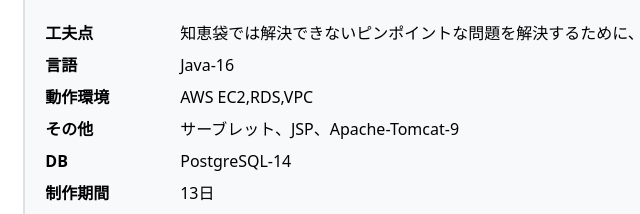
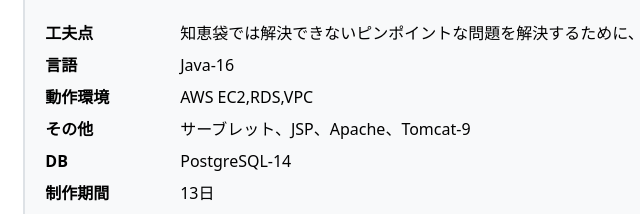
Before and after one commit to akihiko-fukuhara/portfolio, a plain HTML site: page index.html in a window 1280 px wide. Shown: the part 1386-1600 px from the top of the page, 194-834 px from the left. Drawn offline with nearby package versions, Linux system fonts and the light colour scheme.

Commit message:
修正_20240519

```diff
--- a/index.html
+++ b/index.html
@@ -146,7 +146,7 @@
                             </tr>
                             <tr>
                                 <th scope="row">その他</th>
-                                <td>サーブレット、JSP、Apache-Tomcat-9</td>
+                                <td>サーブレット、JSP、Apache、Tomcat-9</td>
                             </tr>
                             <tr>
                                 <th scope="row">DB</th>
```
